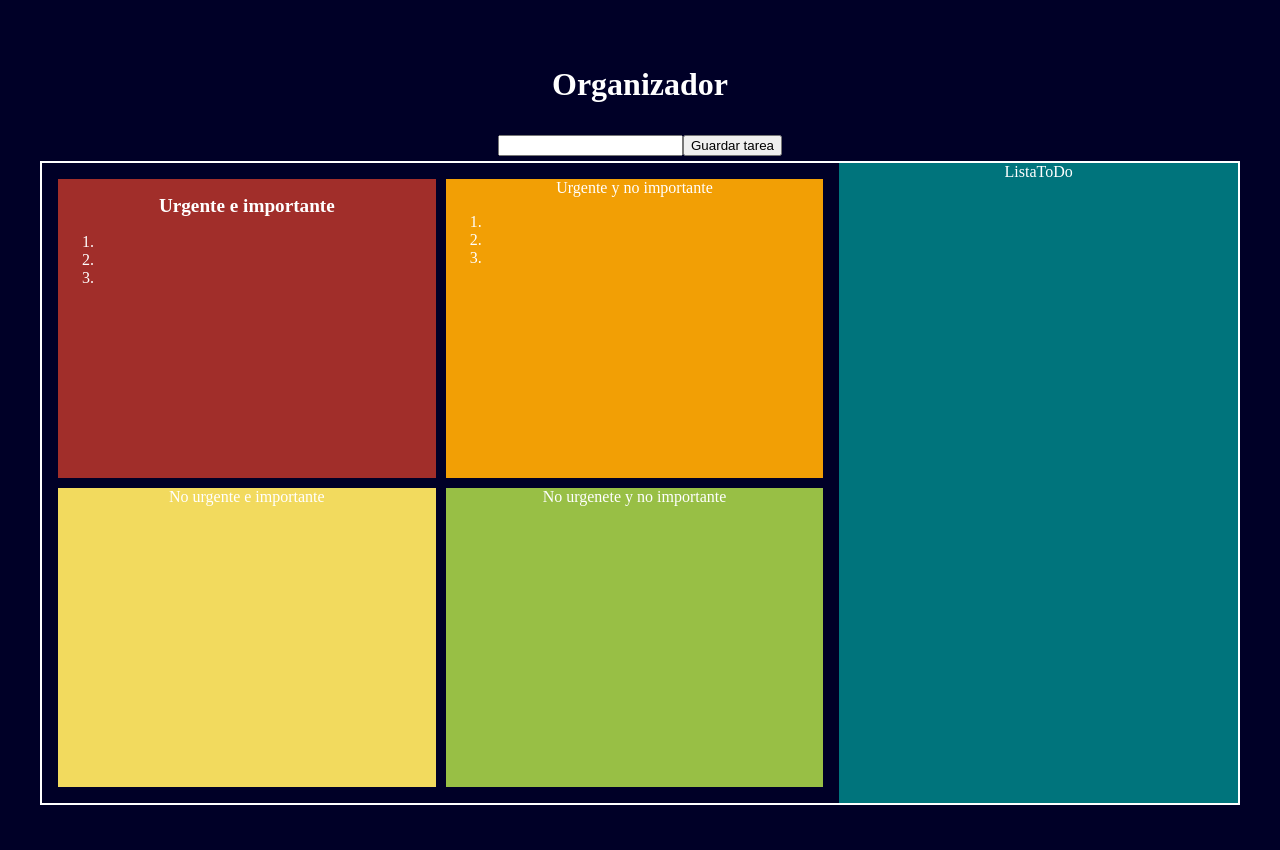
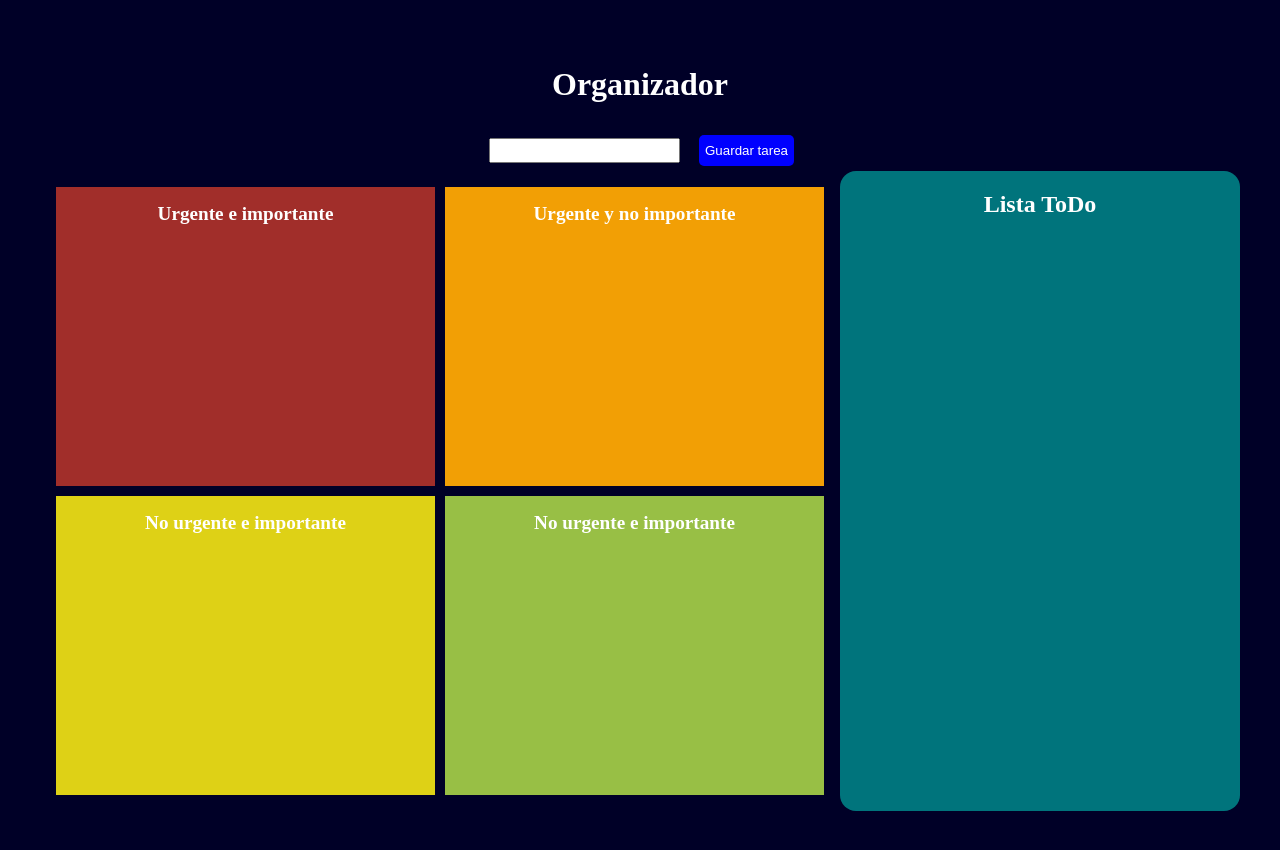
Before and after one commit to jorgef29/matriz-eisenhower, a React (Vite) app: page / in a window 1280 px wide. Built offline with nearby package versions, Linux system fonts and the light colour scheme.

Commit message:
chore: Add CuadranteUI, CuadranteUNI, CuadranteNUI, CuadranteNUNI components and update Matriz component

```diff
--- a/package.json
+++ b/package.json
@@ -1,9 +1,12 @@
 {
+  "homepage": "http://jorgef29.github.io/matriz-eisenhower",
   "name": "matriz-eisenhower",
   "private": true,
   "version": "0.0.0",
   "type": "module",
   "scripts": {
+    "predeploy": "npm run build",
+    "deploy": "gh-pages -d build",
     "dev": "vite",
     "build": "vite build",
     "lint": "eslint . --ext js,jsx --report-unused-disable-directives --max-warnings 0",
@@ -21,6 +24,7 @@
     "eslint-plugin-react": "^7.34.2",
     "eslint-plugin-react-hooks": "^4.6.2",
     "eslint-plugin-react-refresh": "^0.4.7",
+    "gh-pages": "^6.1.1",
     "vite": "^5.3.1"
   }
 }
--- a/src/App.jsx
+++ b/src/App.jsx
@@ -1,10 +1,31 @@
-import { useState } from "react";
+import { useState, useEffect } from "react";
 import "./App.css";
 import { ListaToDo } from "./components/ListaToDo";
 import { Matriz } from "./components/Matriz";
 import { InputToDo } from "./components/InputToDo";
+
 function App() {
   const [tasks, setTasks] = useState([]);
+
+  // Cargar tareas desde localStorage al iniciar
+  useEffect(() => {
+    const savedTasks = localStorage.getItem("tasks");
+    console.log("Recovered tasks from localStorage:", savedTasks);
+    if (savedTasks) {
+      try {
+        setTasks(JSON.parse(savedTasks));
+      } catch (error) {
+        console.error("Error parsing JSON from localStorage", error);
+      }
+    }
+  }, []);
+
+  // Guardar tareas en localStorage cuando cambien
+  useEffect(() => {
+    localStorage.setItem("tasks", JSON.stringify(tasks));
+    console.log("Tasks saved to localStorage:", tasks);
+  }, [tasks]);
+
   const saveTask = (description) => {
     setTasks([
       ...tasks,
@@ -20,18 +41,65 @@ function App() {
   };
 
   const deleteTask = (index) => {
-    setTasks(tasks.filter((task, i) => i !== index));
+    setTasks(tasks.filter((_, i) => i !== index));
   };
+
+  const fnAddUI = (index) => {
+    setTasks(
+      tasks.map((task, i) =>
+        i === index
+          ? { ...task, isUrgentAndImportant: true, listToDo: false }
+          : task
+      )
+    );
+  };
+
+  const fnAddUNI = (index) => {
+    setTasks(
+      tasks.map((task, i) =>
+        i === index
+          ? { ...task, isUrgentAndNotImportant: true, listToDo: false }
+          : task
+      )
+    );
+  };
+
+  const fnAddNUI = (index) => {
+    setTasks(
+      tasks.map((task, i) =>
+        i === index
+          ? { ...task, isNotUrgentAndImportant: true, listToDo: false }
+          : task
+      )
+    );
+  };
+
+  const fnAddNUNI = (index) => {
+    setTasks(
+      tasks.map((task, i) =>
+        i === index
+          ? { ...task, isNotUrgentAndNotImportant: true, listToDo: false }
+          : task
+      )
+    );
+  };
+
   return (
     <>
       <InputToDo saveTask={saveTask} />
       <div className="gridContainer">
         <div className="container">
-          <Matriz />
-          <ListaToDo tasks={tasks} deleteTask={deleteTask} />
+          <Matriz tasks={tasks} deleteTask={deleteTask} />
+          <ListaToDo
+            tasks={tasks}
+            deleteTask={deleteTask}
+            fnAddUI={fnAddUI}
+            fnAddUNI={fnAddUNI}
+            fnAddNUI={fnAddNUI}
+            fnAddNUNI={fnAddNUNI}
+          />
         </div>
       </div>
-      {console.log(tasks)}
     </>
   );
 }
--- /dev/null
+++ b/src/components/CuadranteNUI.jsx
@@ -0,0 +1,31 @@
+import React from "react";
+
+export const CuadranteNUI = ({ tasks, deleteTask }) => {
+  const filteredTasks = tasks.filter((task) => task.isNotUrgentAndImportant);
+
+  const handleDelete = (index) => {
+    deleteTask(index);
+    console.log("borrando tarea");
+  };
+  return (
+    <div className="divMatriz3">
+      <h2>No urgente e importante</h2>
+      {filteredTasks.map((task, index) => (
+        <div className="divTask" key={index}>
+          <div className="divTaskTxt">• {task.description}</div>
+          <div className="divTaskBtn">
+            <button
+              onClick={() => {
+                handleDelete(
+                  tasks.findIndex((t) => t.description === task.description)
+                );
+              }}
+            >
+              ✔
+            </button>
+          </div>
+        </div>
+      ))}
+    </div>
+  );
+};
--- /dev/null
+++ b/src/components/CuadranteNUNI.jsx
@@ -0,0 +1,31 @@
+import React from "react";
+
+export const CuadranteNUNI = ({ tasks, deleteTask }) => {
+  const filteredTasks = tasks.filter((task) => task.isNotUrgentAndNotImportant);
+
+  const handleDelete = (index) => {
+    deleteTask(index);
+    console.log("borrando tarea");
+  };
+  return (
+    <div className="divMatriz4">
+      <h2>No urgente e importante</h2>
+      {filteredTasks.map((task, index) => (
+        <div className="divTask" key={index}>
+          <div className="divTaskTxt">• {task.description}</div>
+          <div className="divTaskBtn">
+            <button
+              onClick={() => {
+                handleDelete(
+                  tasks.findIndex((t) => t.description === task.description)
+                );
+              }}
+            >
+              ✔
+            </button>
+          </div>
+        </div>
+      ))}
+    </div>
+  );
+};
--- /dev/null
+++ b/src/components/CuadranteUI.jsx
@@ -0,0 +1,31 @@
+import React from "react";
+
+export const CuadranteUI = ({ tasks, deleteTask }) => {
+  const filteredTasks = tasks.filter((task) => task.isUrgentAndImportant);
+
+  const handleDelete = (index) => {
+    deleteTask(index);
+    console.log("borrando tarea");
+  };
+  return (
+    <div className="divMatriz1">
+      <h2>Urgente e importante</h2>
+      {filteredTasks.map((task, index) => (
+        <div className="divTask" key={index}>
+          <div className="divTaskTxt">• {task.description}</div>
+          <div className="divTaskBtn">
+            <button
+              onClick={() => {
+                handleDelete(
+                  tasks.findIndex((t) => t.description === task.description)
+                );
+              }}
+            >
+              ✔
+            </button>
+          </div>
+        </div>
+      ))}
+    </div>
+  );
+};
--- /dev/null
+++ b/src/components/CuadranteUNI.jsx
@@ -0,0 +1,31 @@
+import React from "react";
+
+export const CuadranteUNI = ({ tasks, deleteTask }) => {
+  const filteredTasks = tasks.filter((task) => task.isUrgentAndNotImportant);
+
+  const handleDelete = (index) => {
+    deleteTask(index);
+    console.log("borrando tarea");
+  };
+  return (
+    <div className="divMatriz2">
+      <h2>Urgente y no importante</h2>
+      {filteredTasks.map((task, index) => (
+        <div className="divTask" key={index}>
+          <div className="divTaskTxt">• {task.description}</div>
+          <div className="divTaskBtn">
+            <button
+              onClick={() => {
+                handleDelete(
+                  tasks.findIndex((t) => t.description === task.description)
+                );
+              }}
+            >
+              ✔
+            </button>
+          </div>
+        </div>
+      ))}
+    </div>
+  );
+};
--- a/src/components/ListaToDo.jsx
+++ b/src/components/ListaToDo.jsx
@@ -1,37 +1,100 @@
 import React from "react";
 
-export const ListaToDo = ({ tasks, deleteTask }) => {
+export const ListaToDo = ({
+  tasks,
+  deleteTask,
+  fnAddUI,
+  fnAddUNI,
+  fnAddNUI,
+  fnAddNUNI,
+}) => {
+  //filtrar lista de tareas en lista
+  const filteredTasks = tasks.filter((task) => task.listToDo);
   //porque dentro de un li no se puede poner botones
 
   const handleDelete = (index) => {
     deleteTask(index);
     console.log("borrando tarea");
   };
+  const handleAddUI = (index) => {
+    fnAddUI(index);
+    console.log("añadiendo UI");
+  };
+  const handleAddUNI = (index) => {
+    fnAddUNI(index);
+    console.log("añadiendo UNI");
+  };
+  const handleAddNUI = (index) => {
+    fnAddNUI(index);
+    console.log("añadiendo NUI");
+  };
+  const handleAddNUNI = (index) => {
+    fnAddNUNI(index);
+    console.log("añadiendo NUNI");
+  };
   return (
     <>
       <div className="divListaToDo">
-        ListaToDo
-        <ol>
-          {tasks.map((task, index) => (
-            <li key={index}>
-              {task.description}
-
-              <div className="btnListToDo" style={{ border: "1px solid" }}>
+        <h2>Lista ToDo</h2>
+        {filteredTasks.map((task, index) => (
+          <div className="divTask" key={index}>
+            <div className="divTaskTxt">• {task.description}</div>
+            <div className="divTaskBtn">
               <button
-                  style={{ backgroundColor: "red" }}
-                  onClick={() => handleDelete(index)}
+                className="btnUI"
+                onClick={() => {
+                  handleAddUI(
+                    // usat find index en vez de index para mejor rendimiento; (soluciono un problema que tenia xd)
+                    tasks.findIndex((t) => t.description === task.description)
+                  );
+                }}
               >
                 1
               </button>
-                <button>2</button>
-                <button>3</button>
-                <button>4</button>
-                <button>5</button>
-                <button>6</button>
+              <button
+                className="btnUNI"
+                onClick={() => {
+                  handleAddUNI(
+                    tasks.findIndex((t) => t.description === task.description)
+                  );
+                }}
+              >
+                2
+              </button>
+              <button
+                className="btnNUI"
+                onClick={() => {
+                  handleAddNUI(
+                    tasks.findIndex((t) => t.description === task.description)
+                  );
+                }}
+              >
+                3
+              </button>
+              <button
+                className="btnNUNI"
+                onClick={() => {
+                  handleAddNUNI(
+                    tasks.findIndex((t) => t.description === task.description)
+                  );
+                }}
+              >
+                4
+              </button>
+              <button
+                className="btnDelete"
+                onClick={() => {
+                  handleDelete(
+                    tasks.findIndex((t) => t.description === task.description)
+                  );
+                }}
+              >
+                5
+              </button>
+              <button className="btnEdit">6</button>
             </div>
-            </li>
+          </div>
         ))}
-        </ol>
       </div>
     </>
   );
--- a/src/components/Matriz.jsx
+++ b/src/components/Matriz.jsx
@@ -1,28 +1,17 @@
 import React from "react";
+import { CuadranteUI } from "./CuadranteUI";
+import { CuadranteUNI } from "./CuadranteUNI";
+import { CuadranteNUI } from "./CuadranteNUI";
+import { CuadranteNUNI } from "./CuadranteNUNI";
 
-export const Matriz = () => {
+export const Matriz = ({ tasks, deleteTask }) => {
   return (
     <>
       <div className="divMatrizContainer">
-        <div className="divMatriz1">
-          {" "}
-          <h2> Urgente e importante</h2>
-          <ol>
-            <li></li>
-            <li></li>
-            <li></li>
-          </ol>
-        </div>
-        <div className="divMatriz2">
-          Urgente y no importante
-          <ol>
-            <li></li>
-            <li></li>
-            <li></li>
-          </ol>
-        </div>
-        <div className="divMatriz3">No urgente e importante</div>
-        <div className="divMatriz4">No urgenete y no importante</div>
+        <CuadranteUI tasks={tasks} deleteTask={deleteTask} />
+        <CuadranteUNI tasks={tasks} deleteTask={deleteTask} />
+        <CuadranteNUI tasks={tasks} deleteTask={deleteTask} />
+        <CuadranteNUNI tasks={tasks} deleteTask={deleteTask} />
       </div>
     </>
   );
--- a/src/index.css
+++ b/src/index.css
@@ -10,11 +10,27 @@ body{
     padding: 5px;
 }
 .inputSection{
+    /*border: 2px solid white;*/
     padding: 5px;
+    display: flex;
+    justify-content: center;
+}
+.inputSection button{
+    margin-left: 2vh;
+    border: none;
+    border-radius: 5px;
+    background-color: blue;
+    color: white;
+    padding-top: 8px;
+    padding-bottom: 8px;
+}
+.inputSection input{
+    margin:3px;
+    padding-inline: 5px;
 }
 .container {
     display: grid;
-    border: 2px solid white;
+    /*border: 2px solid white;*/
     grid-template-columns:repeat(3,1fr) ;
     grid-template-rows: repeat(3, 1fr);
     height: 80vh; /*vh es viewport, toma el 80% de la pantalla*/
@@ -47,18 +63,58 @@ body{
     grid-row: 1/3;
 }
 .divMatriz3 {
-    background-color: #F2DA5E;
+    background-color: #DED116;
     grid-column: 1/3;
     grid-row:3/5
 }
 .divMatriz4 {
     background-color: #98BF45;
-        grid-column: 3/5;
-        grid-row: 3/5
+    grid-column: 3/5;
+    grid-row: 3/5
 }
 
 .divListaToDo{
     background-color: #00747C;
     grid-row: 1/4;
     grid-column: 3/4;
+    border-radius: 2vh;
 }
+.divTask{
+    margin-top: 2vh;
+    display: flex;
+    justify-content: space-between;
+    /*border: 3px solid blue;*/
+}
+.divTaskTxt{
+    margin-left: 1vh;
+    font-size: 1.5rem;
+}
+.divTaskBtn {
+    margin-right: 1vh;
+    display: flex;
+    align-items: center;
+}
+.divTaskBtn button{
+    margin-left:1vh;
+    margin-top: auto;
+    border: none;
+    border-radius: 3px;
+}
+.btnUI{
+    background-color: rgb(168, 44, 44);
+}
+.btnUNI {
+    background-color: orange;
+}
+.btnNUI{
+    background-color: yellow;
+}
+.btnNUNI{
+    background-color: green;
+}
+.btnDelete{
+    background-color: red;
+}
+.btnEdit{
+    background-color: blue;
+}
```
Also changed, not shown: 1 other file (tests, documents, lock files or other folders). Lines whose indentation alone changed are shown as unchanged.
